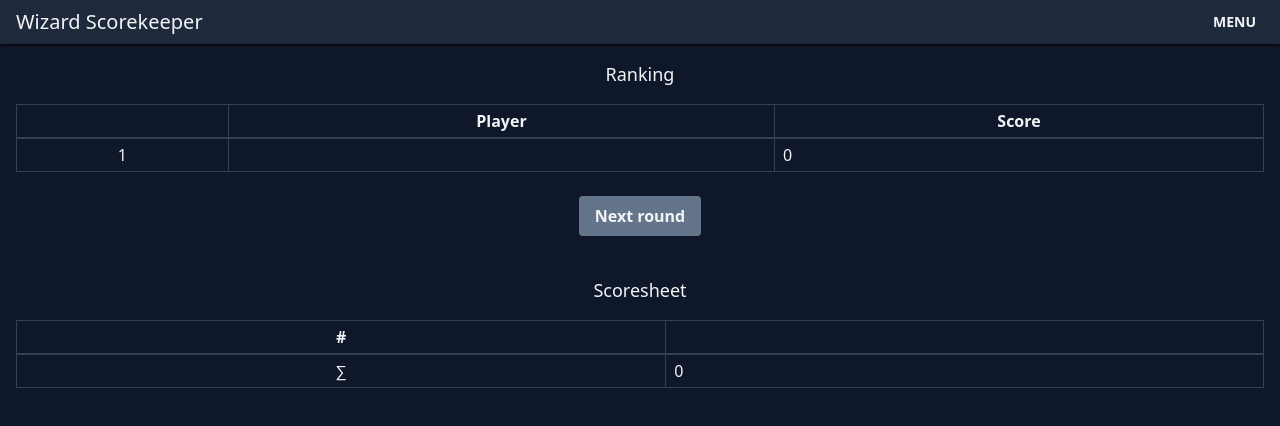
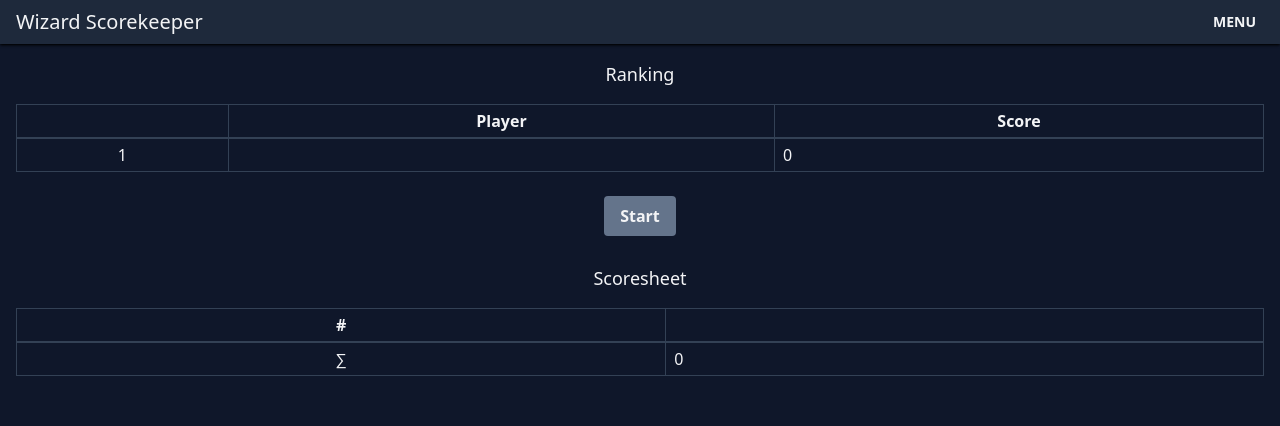
Before and after one commit to timspi/wizard-scores, a Nuxt app: page / in a window 1280 px wide. Both pictures are taken after a click on the button "Start". Shown: the top 426 px of the page. Built offline with nearby package versions, Linux system fonts and the light colour scheme.

Commit message:
added card giving hint on scores and score difference

```diff
--- a/components/ScoreSheet.vue
+++ b/components/ScoreSheet.vue
@@ -76,6 +76,9 @@
                             </td>
                             <td class="py-1 px-2 border border-slate-700">
                                 {{ p.score }}
+                                <span v-if="p.diff !== undefined" class="float-right text-slate-700">
+                                    {{ p.diff }}
+                                </span>
                             </td>
                         </tr>
                     </tbody>
@@ -83,10 +86,13 @@
             </div>
 
             <button @click="nextRound()" class="block mx-auto my-2 font-bold py-2 px-4 rounded bg-slate-500">
-                Next round
+                {{ roundIndex >= 0 ? "Next round" : "Start" }}
             </button>
+            <p v-if="roundIndex >= 0" class="font-light text-center">
+                ({{ getPlayer() }} has to give {{ roundIndex + 2 }} cards)
+            </p>
 
-            <h2 class="mt-10 text-lg text-center">Scoresheet</h2>
+            <h2 class="mt-7 text-lg text-center">Scoresheet</h2>
 
             <div class="overflow-x-auto py-4">
                 <table class="table-auto w-full">
@@ -202,6 +208,8 @@ const getRanking = () => {
         } else {
             scores[ind].rank = ind + 1; // rank based on spot in ranking
         }
+        // calculate difference to previous player
+        scores[ind].diff = scores[ind].score - scores[ind - 1].score;
     }
     return scores;
 }
```
